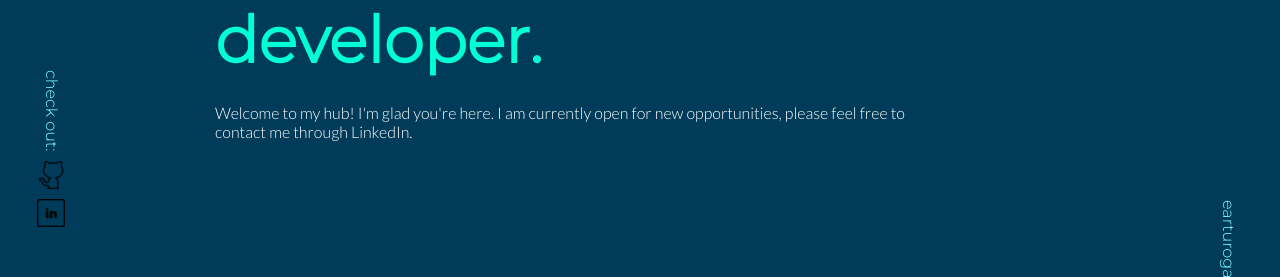
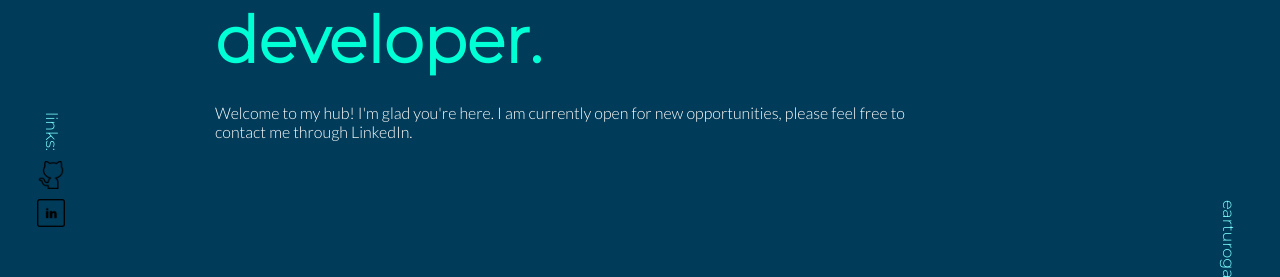
Before and after one commit to emmanuel-a-g/myPage, a Next.js app: page / in a window 1280 px wide. Shown: the part 413-690 px from the top of the page. Built offline with nearby package versions, Linux system fonts and the light colour scheme.

Commit message:
added more fade in landing section

```diff
--- a/components/home/aside.js
+++ b/components/home/aside.js
@@ -1,19 +1,44 @@
 import styles from "./aside.module.css";
-import { useMyContext} from "../context/myContext";
+import { useMyContext } from "../context/myContext";
+import Fade from "react-reveal/Fade";
 function Aside() {
   const { highContrastStatus } = useMyContext();
   return (
-    <aside className={styles.theAside} style={highContrastStatus ? {color: "white"} : {color: "#7DFDFE"}}>
-      <div className={styles.socialMedia}>check out:
-        <a className={styles.anchor}  href="https://github.com/emmanuel-a-g"  target="_blank">
-        <img src="./github64x.png" alt="github icon, click to open my github!" width="28" height="28"/>
-        </a>
-        <a className={styles.anchor}  href="https://linkedin.com/in/emmanuel-a-g" target="_blank">
-        <img src="./linked64x.png" alt="linkedIn icon, click to open my linkedIn!" width="28" height="28"/>
-        </a>
-      </div>
+    <aside
+      className={styles.theAside}
+      style={highContrastStatus ? { color: "white" } : { color: "#7DFDFE" }}
+    >
+      <Fade ssrFadeout bottom big>
+        <div className={styles.socialMedia}>
+          links:
+          <a
+            className={styles.anchor}
+            href="https://github.com/emmanuel-a-g"
+            target="_blank"
+          >
+            <img
+              src="./github64x.png"
+              alt="github icon, click to open my github!"
+              width="28"
+              height="28"
+            />
+          </a>
+          <a
+            className={styles.anchor}
+            href="https://linkedin.com/in/emmanuel-a-g"
+            target="_blank"
+          >
+            <img
+              src="./linked64x.png"
+              alt="linkedIn icon, click to open my linkedIn!"
+              width="28"
+              height="28"
+            />
+          </a>
+        </div>
+      </Fade>
     </aside>
-  )
+  );
 }
 
 export default Aside;
--- a/components/home/asideRight.js
+++ b/components/home/asideRight.js
@@ -1,10 +1,13 @@
 import { useMyContext } from "../context/myContext";
 import styles from "./asideRight.module.css";
+import Fade from "react-reveal/Fade";
 function AsideRight() {
   const { highContrastStatus } = useMyContext();
   return (
     <div className={styles.asideRight}>
+      <Fade ssrFadeout bottom big>
       <p style={highContrastStatus ? {color: "white"} : {color: "#7DFDFE"}} className={styles.myEmail}>earturoga@gmail.com</p>
+      </Fade>
     </div>
   )
 }
--- a/components/home/footer.module.css
+++ b/components/home/footer.module.css
@@ -11,7 +11,6 @@
 .footer p {
   display: flex;
   justify-content: space-evenly;
-  font-weight: bold;
   text-decoration: underline;
 }
 
--- a/components/home/navigation.js
+++ b/components/home/navigation.js
@@ -1,7 +1,8 @@
 import styles from "./navigation.module.css";
 import { useMyContext } from "../context/myContext";
 import { useState, useEffect } from "react";
-import { Fade } from "react-reveal";
+import Fade from "react-reveal/Fade";
+
 function Navigation() {
   const { updateView, handleHighContrast, highContrastStatus } = useMyContext();
   const [sideBar, setSideBar] = useState(false);
@@ -56,7 +57,9 @@ function Navigation() {
   const mobile = (
     <div className={styles.flexMobileRight}>
       <ul className={styles.navListMobile}>
+        <Fade ssrFadeout left big>
         <li className={styles.navItem}>
+
         <button className={styles.buttonColor} onClick={handleHighContrast}>
         HC
         </button>
@@ -69,6 +72,7 @@ function Navigation() {
         height="28"
         />
         </li>
+        </Fade>
         <aside
           className={sideBar ? styles.activeSide : styles.side}
           onClick={handleSideBar}
@@ -140,6 +144,7 @@ function Navigation() {
       }
     >
       <div className={styles.imageDiv}>
+        <Fade ssrFadeout>
             <img
               className={styles.image}
               src="./emmanuelCircle.png"
@@ -148,6 +153,7 @@ function Navigation() {
               width="40"
               height="40"
             />
+        </Fade>
       </div>
       {width > breakpoint ? desktop : mobile}
     </nav>
--- a/components/sections/blog.js
+++ b/components/sections/blog.js
@@ -1,6 +1,6 @@
 import styles from "./blog.module.css";
 import { useMyContext } from "../context/myContext";
-import { Fade } from "react-reveal";
+import Fade from "react-reveal/Fade"
 
 function Blog() {
   const { highContrastStatus } = useMyContext();
--- a/components/sections/intro.js
+++ b/components/sections/intro.js
@@ -1,17 +1,40 @@
 import styles from "./intro.module.css";
-import { useMyContext } from '../context/myContext';
+import { useMyContext } from "../context/myContext";
+import Fade from "react-reveal/Fade";
 
 function Intro() {
   const { highContrastStatus } = useMyContext();
   return (
     <div className={styles.introMe}>
-      <h5 className={styles.hi} style={highContrastStatus? {color: "black"} : {color: "white"}}>Hi, my name is</h5>
-      <h1 className={styles.name} style={highContrastStatus? {color: "black"} : {color: "#7DFDFE"}}>Emmanuel Garcia</h1>
-      <h1 className={styles.nameTwo} style={highContrastStatus? {color: "#be0d0c"} : {color: "#00ffd5"}}>I am a fullstack web developer.</h1>
-      <p className={styles.text} style={highContrastStatus? {color: "black"} : {color: "white"}}>
-        Welcome to my hub! I'm glad you're here. I am currently open for new opportunities, please
-        feel free to contact me through LinkedIn.
-      </p>
+      <Fade ssrFadeout bottom big>
+        <h5
+          className={styles.hi}
+          style={highContrastStatus ? { color: "black" } : { color: "white" }}
+        >
+          Hi, my name is
+        </h5>
+        <h1
+          className={styles.name}
+          style={highContrastStatus ? { color: "black" } : { color: "#7DFDFE" }}
+        >
+          Emmanuel Garcia
+        </h1>
+        <h1
+          className={styles.nameTwo}
+          style={
+            highContrastStatus ? { color: "#be0d0c" } : { color: "#00ffd5" }
+          }
+        >
+          I am a fullstack web developer.
+        </h1>
+        <p
+          className={styles.text}
+          style={highContrastStatus ? { color: "black" } : { color: "white" }}
+        >
+          Welcome to my hub! I'm glad you're here. I am currently open for new
+          opportunities, please feel free to contact me through LinkedIn.
+        </p>
+      </Fade>
     </div>
   );
 }
```
Lines whose indentation alone changed are shown as unchanged.
